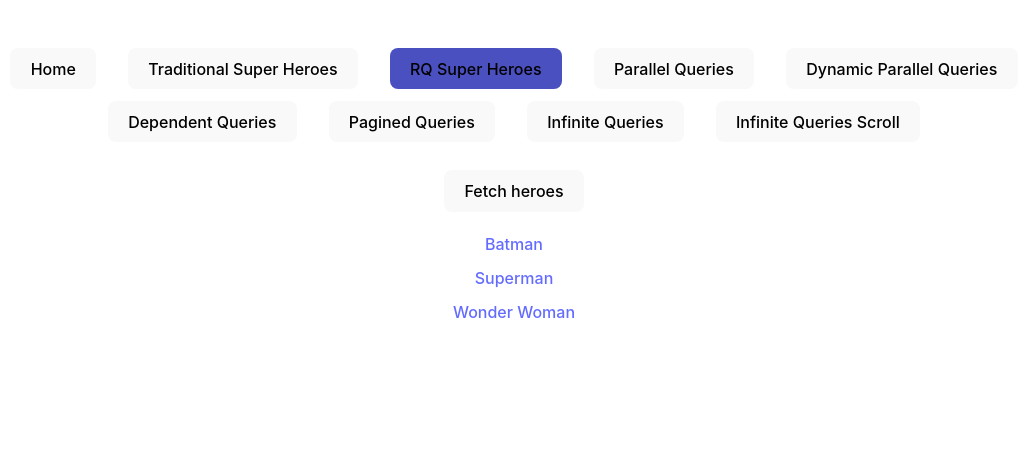
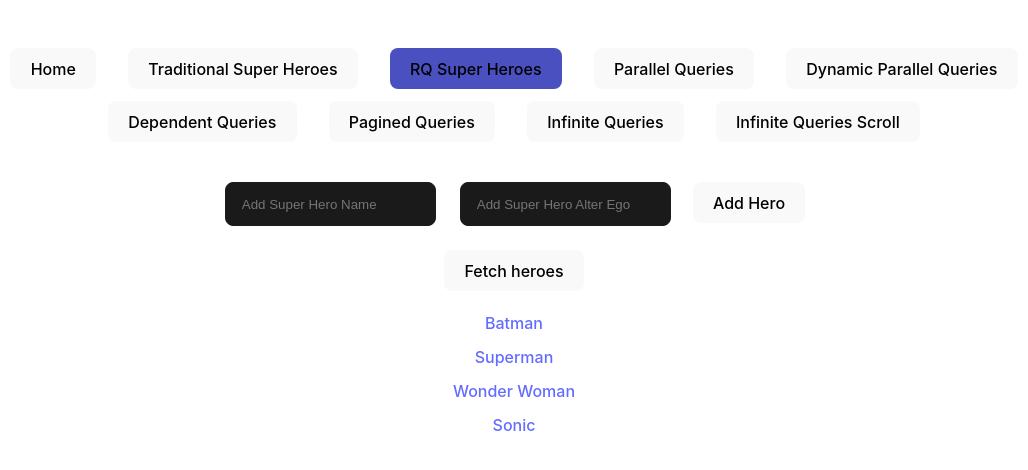
Before and after one commit to HenriTeinturier/Training-React-Query-in-dept, a React (Vite) app: page /rq-super-heroes in a window 1280 px wide. Shown: the top 470 px of the page, without its empty margins (126-1154 px from the left). Built offline with nearby package versions, Linux system fonts and the light colour scheme; data requests are answered from the project's data file.

Commit message:
step 21 mutation

```diff
--- a/db.json
+++ b/db.json
@@ -14,6 +14,11 @@
       "id": 3,
       "name": "Wonder Woman",
       "alterEgo": "Princess Diana"
+    },
+    {
+      "name": "Sonic",
+      "alterEgo": "The hedgehog",
+      "id": 4
     }
   ],
   "Friends": [
@@ -42,7 +47,11 @@
   "channels": [
     {
       "id": "codevolution",
-      "courses": ["react", "vue", "angular"]
+      "courses": [
+        "react",
+        "vue",
+        "angular"
+      ]
     }
   ],
   "colors": [
--- a/src/components/RQSuperHeroesPage.tsx
+++ b/src/components/RQSuperHeroesPage.tsx
@@ -1,4 +1,5 @@
-import { useSuperHeroesData } from "../hooks/useSuperHeroesData";
+import { useState } from "react";
+import { useAddSuperHeroData, useSuperHeroesData } from "../hooks/useSuperHeroesData";
 import { Hero } from "../models/models";
 import { Link } from "react-router-dom";
 
@@ -16,8 +17,16 @@ const onError = (error) => {
 
 export const RQSuperHeroesPage = () => {
   const { isLoading, data, isError, error, refetch } = useSuperHeroesData(onSuccess, onError)
+  const { mutate: addHero } = useAddSuperHeroData()
 
+  const [name, setName] = useState<string>('')
+  const [alterEgo, setAlterEgo] = useState<string>('')
 
+  const handleAddHeroClick = () => {
+    console.log(name, alterEgo)
+    const hero = {name, alterEgo}
+    addHero(hero)
+  }
 
   if (isLoading ) {
     return <h2>loading...</h2>
@@ -30,6 +39,28 @@ export const RQSuperHeroesPage = () => {
   return  (
     <>
       {/* <h1>RQ Super Heroes Page</h1> */}
+      <div style={{marginBottom: '12px'}}>
+        <input
+          className="inputHero"
+          type="text"
+          value={name}
+          placeholder="Add Super Hero Name"
+          onChange={(e) => setName(e.target.value)}
+        />
+        <input
+          type="text"
+          className="inputHero"
+          value={alterEgo}
+          placeholder="Add Super Hero Alter Ego"
+          onChange={(e) => setAlterEgo(e.target.value)}
+        />
+        <button
+          onClick={handleAddHeroClick}
+          style={{margin: '10px'}}
+        >
+          Add Hero
+        </button>
+      </div>
       <button
         onClick={refetch}
         style={{marginBottom: '20px'}}
--- a/src/hooks/useSuperHeroesData.ts
+++ b/src/hooks/useSuperHeroesData.ts
@@ -1,8 +1,15 @@
-import {useQuery} from "react-query";
+import {useQuery, useMutation} from "react-query";
 import axios from "axios";
+// import { Hero } from "../models/models";
 
 const fetchSuperHeroes = async () => {
   return axios.get('http://localhost:4000/superheroes');
+};
+
+type Hero = {name: string, alterEgo: string}
+
+const addSuperHero = async (hero:Hero) => {
+  return axios.post(`http://localhost:4000/superheroes`, hero);
 };
 
 
@@ -15,6 +22,10 @@ export const useSuperHeroesData = (onSuccess, onError) => {
       onError,
     }
     );
+}
 
-
+export const useAddSuperHeroData = () => {
+  return useMutation(
+    addSuperHero,
+  );
 }
--- a/src/index.scss
+++ b/src/index.scss
@@ -74,6 +74,27 @@ button {
 button:hover {
   border-color: #646cff;
 }
+
+input {
+  border: 1px solid #1a1a1a;
+  background-color: #1a1a1a;
+  border-radius: 8px;
+  padding: 1em 1.2em;
+  margin: 12px;
+  transition:  0.25s;
+
+}
+input:hover, input:focus {
+  transition:  0.25s;
+
+  border: 1px solid #646cff!important;
+
+}
+
+input:focus {
+  border: 1px solid #646cff!important;
+}
+
 button:focus,
 button:focus-visible {
   // outline: 4px auto -webkit-focus-ring-color;
```
